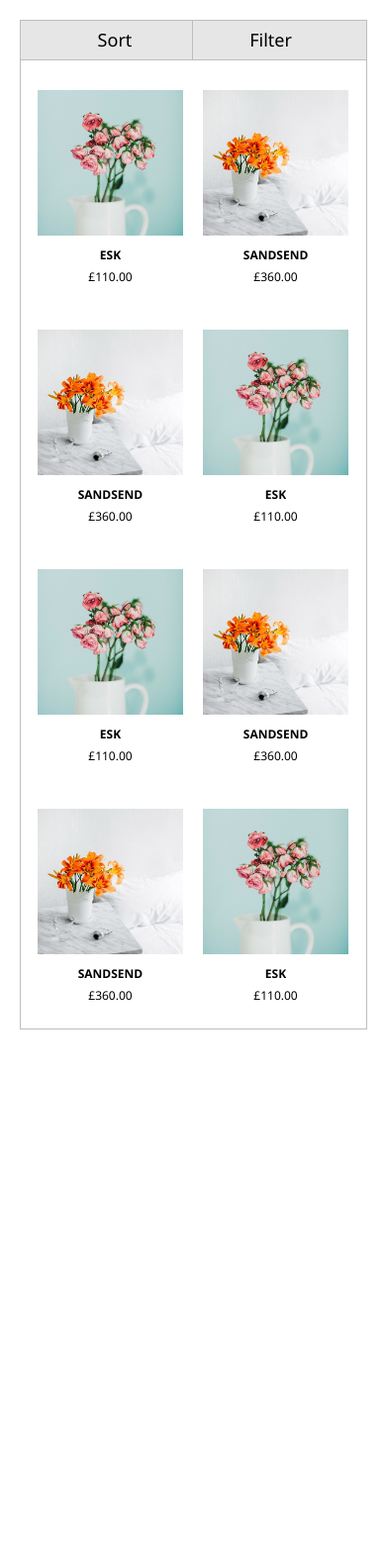
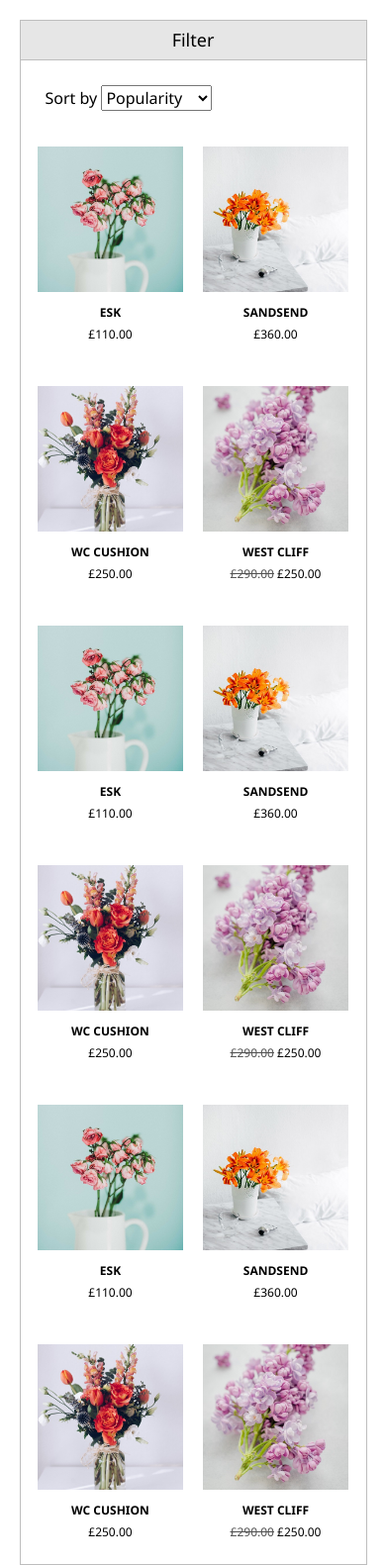
Before and after one commit to xfvelocity/welford-bouquet, a PHP site: page /shop.html in a window 390 px wide. Shown: the part 156-1737 px from the top of the page at 99% size. Before the commit the page ends 1196 px from the top, so only its background shows below. Run offline with PHP 8.4, Linux system fonts and the light colour scheme; some libraries are stand-ins or nearby versions.

Commit message:
[ADDED] Responsiveness [BUG FIXES] / [TO-DO] Filter fill the container

```diff
--- a/src/scss/_media.scss
+++ b/src/scss/_media.scss
@@ -1,3 +1,13 @@
+@media (min-width: 630px) {
+  .shop-container {
+    .shop-items {
+      .shop-item {
+        width: 240px;
+      }
+    }
+  }
+}
+
 @media (min-width: 769px) {
 }
 
@@ -37,3 +47,21 @@
     }
   }
 }
+
+@media (min-width: 1500px) {
+  .shop-container {
+    display: flex;
+    align-items: flex-start;
+    width: 75%;
+    .selection {
+      display: none;
+    }
+  }
+  .filter-open {
+    display: inline-block;
+    position: relative;
+    left: 0;
+    margin: 0;
+    width: 800px;
+  }
+}
--- a/src/scss/_shop.scss
+++ b/src/scss/_shop.scss
@@ -14,7 +14,6 @@
       font-size: 18px;
       margin: 5px 3px;
     }
-    .sort,
     .filter {
       text-align: center;
       width: 45%;
@@ -22,8 +21,15 @@
         background: darken(rgb(230, 230, 230), 1.5);
       }
     }
-    .sort {
-      border-right: 1px solid rgb(190, 190, 190);
+  }
+  .sort {
+    padding-left: 25px;
+    p,
+    select {
+      display: inline-block;
+    }
+    p {
+      font-weight: 450;
     }
   }
   .shop-items {
@@ -125,23 +131,3 @@
   background: rgba(0, 0, 0, 0.5);
   z-index: 99;
 }
-
-.sort-open {
-  background: rgb(230, 230, 230);
-  position: absolute;
-  z-index: 10;
-  padding: 5px;
-  width: 140px;
-  display: none;
-  text-align: center;
-  ul {
-    padding: 0;
-  }
-  border: 1px solid rgb(190, 190, 190);
-  li {
-    padding: 2px 0;
-    &:hover {
-      background: darken(rgb(230, 230, 230), 2);
-    }
-  }
-}
--- a/src/scss/main.scss
+++ b/src/scss/main.scss
@@ -79,10 +79,11 @@ nav {
       margin-top: 5px;
       font-weight: 450;
     }
+  }
+}
 .sale {
   color: #535353;
   text-decoration: line-through;
-      font-size: 15px;
   &-icon {
     background: black;
     margin: 0;
@@ -97,8 +98,6 @@ nav {
     p {
       color: white;
       margin: 0;
-        }
-      }
     }
   }
 }
--- a/src/shop.html
+++ b/src/shop.html
@@ -33,18 +33,6 @@
 
     <div class="shop-container">
       <div class="selection">
-        <div class="sort">
-          <a href="" id="sort"><h2>Sort</h2></a>
-          <div class="sort-open" id="dropdown">
-              <ul>
-                <a href=""><li>Popularity</li></a>
-                <a href=""><li>Rating</li></a>
-                <a href=""><li>Low to High</li></a>
-                <a href=""><li>High to Low</li></a>
-              </ul>
-            </div>
-        </div>
-
         <div class="filter">
           <a href="" id="filter"><h2>Filter</h2></a>
         </div>
@@ -94,6 +82,16 @@
               <hr />
             </div>
       </div>
+<div>
+      <div class="sort">
+          <p id="sort">Sort by </p>
+              <select>
+                <option>Popularity</option>
+                <option>Rating</option>
+                <option>Low to High</option>
+                <option>High to Low</option>
+              </select>
+        </div>
       <div class="shop-items">
         <div class="shop-item">
           <a href="">
@@ -108,9 +106,17 @@
           <p>£360.00</p>
         </div>
         <div class="shop-item">
-          <img src="img/flower7.jpg" alt="Orange flowers" />
-          <h4>SANDSEND</h4>
-          <p>£360.00</p>
+          <img src="img/flower8.jpg" alt="Flowers in a vase" />
+          <h4 id="small" title="WEST CLIFF CUSHION">WC CUSHION</h4>
+          <h4 id="full">WEST CLIFF CUSHION</h4>
+          <p>£250.00</p>
+        </div>
+        <div class="shop-item">
+          <a href="">
+            <img src="img/flower5.jpg" alt="Pink flowers">
+            <h4>WEST CLIFF</h4>
+            <p><span class="sale">£290.00</span> £250.00</p>
+          </a>
         </div>
         <div class="shop-item">
           <a href="">
@@ -120,22 +126,22 @@
           </a>
         </div>
         <div class="shop-item">
-          <a href="">
-            <img src="img/flower6.jpg" alt="Flowers in a mug" />
-            <h4>ESK</h4>
-            <p>£110.00</p>
-          </a>
-        </div>
-
-        <div class="shop-item">
           <img src="img/flower7.jpg" alt="Orange flowers" />
           <h4>SANDSEND</h4>
           <p>£360.00</p>
         </div>
         <div class="shop-item">
-          <img src="img/flower7.jpg" alt="Orange flowers" />
-          <h4>SANDSEND</h4>
-          <p>£360.00</p>
+          <img src="img/flower8.jpg" alt="Flowers in a vase" />
+          <h4 id="small" title="WEST CLIFF CUSHION">WC CUSHION</h4>
+          <h4 id="full">WEST CLIFF CUSHION</h4>
+          <p>£250.00</p>
+        </div>
+        <div class="shop-item">
+          <a href="">
+            <img src="img/flower5.jpg" alt="Pink flowers">
+            <h4>WEST CLIFF</h4>
+            <p><span class="sale">£290.00</span> £250.00</p>
+          </a>
         </div>
         <div class="shop-item">
           <a href="">
@@ -144,6 +150,25 @@
             <p>£110.00</p>
           </a>
         </div>
+        <div class="shop-item">
+          <img src="img/flower7.jpg" alt="Orange flowers" />
+          <h4>SANDSEND</h4>
+          <p>£360.00</p>
+        </div>
+        <div class="shop-item">
+          <img src="img/flower8.jpg" alt="Flowers in a vase" />
+          <h4 id="small" title="WEST CLIFF CUSHION">WC CUSHION</h4>
+          <h4 id="full">WEST CLIFF CUSHION</h4>
+          <p>£250.00</p>
+        </div>
+        <div class="shop-item">
+          <a href="">
+            <img src="img/flower5.jpg" alt="Pink flowers">
+            <h4>WEST CLIFF</h4>
+            <p><span class="sale">£290.00</span> £250.00</p>
+          </a>
+        </div>
+      </div>
       </div>
     </div>
   </main>
```
Also changed, not shown: dist/shop.html (+51 -26 lines), README.md, dist/css/main.css, src/css/main.css. Lines whose indentation alone changed are shown as unchanged.
